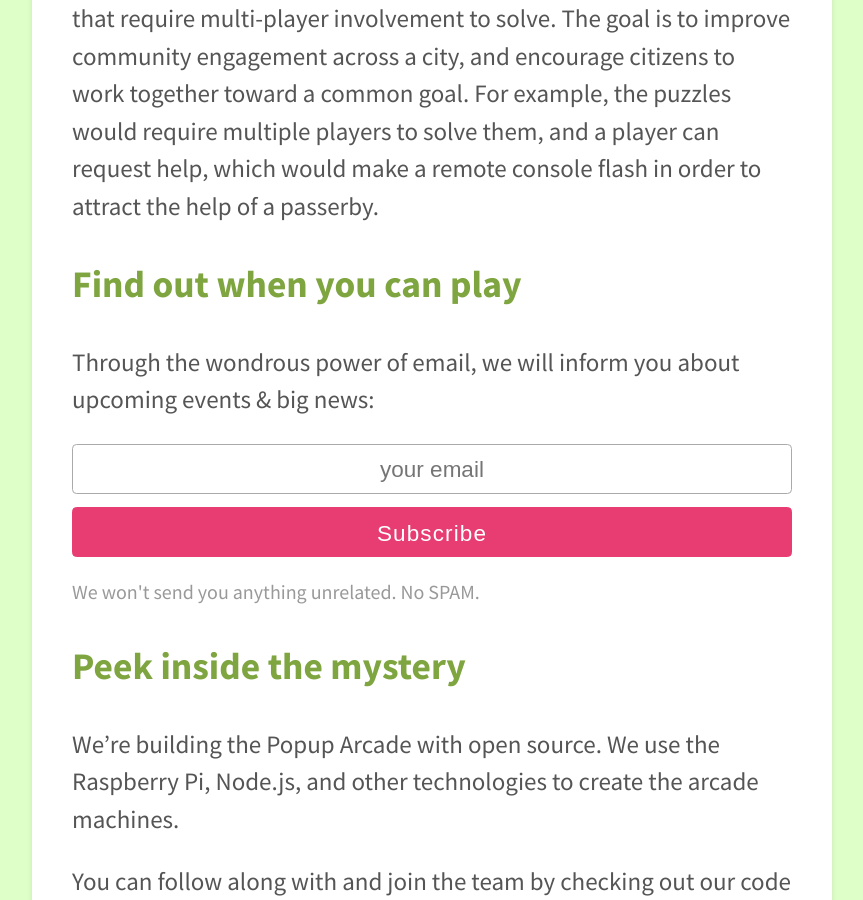
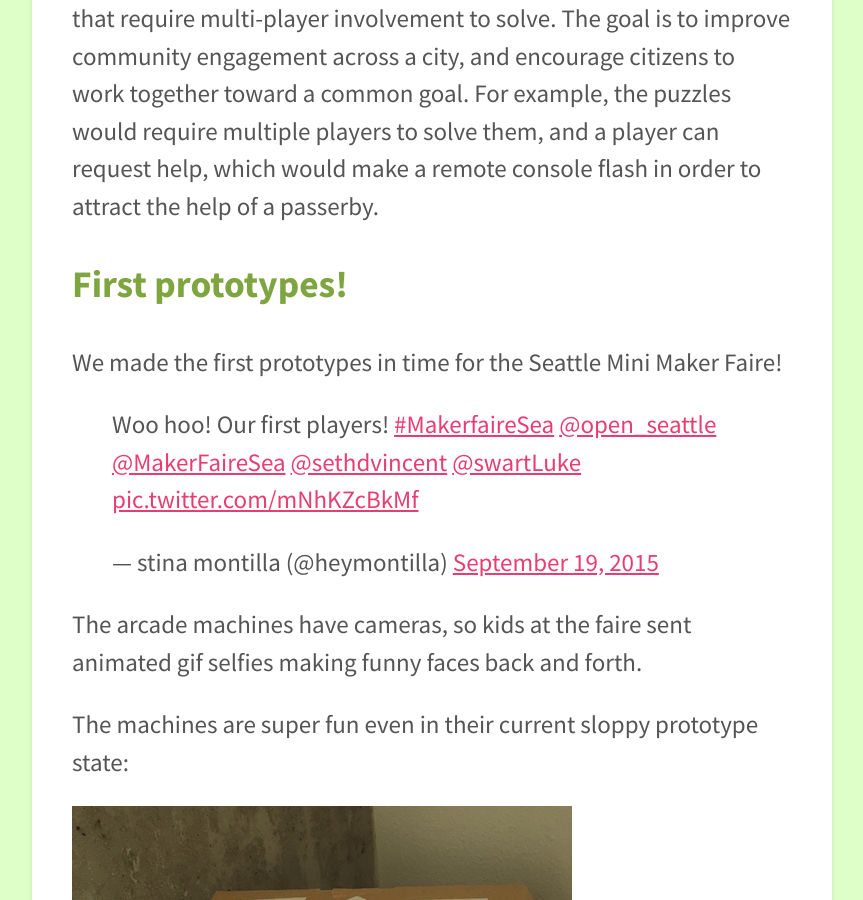
Before and after one commit to popuparcade/popuparcade.github.io, a Jekyll site: the page built from index.md, in a window 1280 px wide and 900 px high, scrolled down 1370 px. Shown: the whole window, without its empty margins (208-1071 px from the left). Built offline with Jekyll 4.4.1, drawn with Linux system fonts in a browser that asks for light colours; Markdown is read by kramdown in place of the engine named in the settings; comment, search, counter and statistics services are not loaded.

Commit message:
add brief mini maker faire info

```diff
--- a/index.md
+++ b/index.md
@@ -17,6 +17,19 @@ Popup Arcade is an opportunity to learn about your city and fellow residents thr
 
 Imagine a co-op puzzle game that invites citizens across the city to play and connect with each other. The game would consist of puzzles that require multi-player involvement to solve. The goal is to improve community engagement across a city, and encourage citizens to work together toward a common goal. For example, the puzzles would require multiple players to solve them, and a player can request help, which would make a remote console flash in order to attract the help of a passerby.
 
+## First prototypes!
+
+We made the first prototypes in time for the Seattle Mini Maker Faire!
+
+<blockquote class="twitter-tweet" lang="en"><p lang="en" dir="ltr">Woo hoo! Our first players! <a href="https://twitter.com/hashtag/MakerfaireSea?src=hash">#MakerfaireSea</a> <a href="https://twitter.com/open_seattle">@open_seattle</a> <a href="https://twitter.com/MakerFaireSea">@MakerFaireSea</a> <a href="https://twitter.com/sethdvincent">@sethdvincent</a> <a href="https://twitter.com/swartLuke">@swartLuke</a> <a href="http://t.co/mNhKZcBkMf">pic.twitter.com/mNhKZcBkMf</a></p>&mdash; stina montilla (@heymontilla) <a href="https://twitter.com/heymontilla/status/645289373286555648">September 19, 2015</a></blockquote>
+<script async src="//platform.twitter.com/widgets.js" charset="utf-8"></script>
+
+The arcade machines have cameras, so kids at the faire sent animated gif selfies making funny faces back and forth.
+
+The machines are super fun even in their current sloppy prototype state:
+
+![arcade machine prototype photo]({{site.baseurl}}/assets/prototype.jpg)
+
 ## Find out when you can play
 
 Through the wondrous power of email, we will inform you about upcoming events & big news:
```
Also changed, not shown: assets/prototype.jpg (added).
